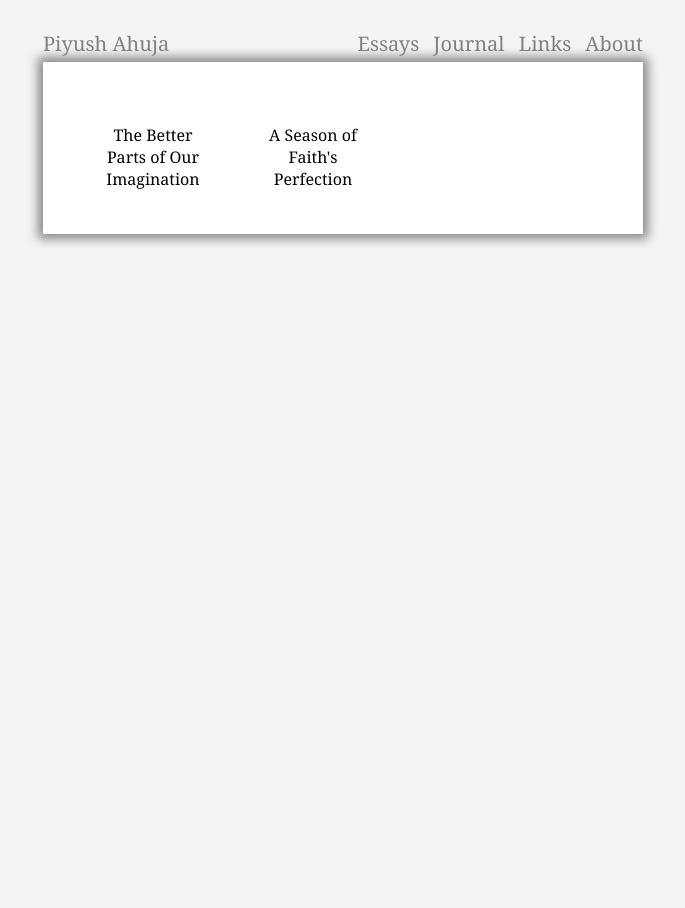
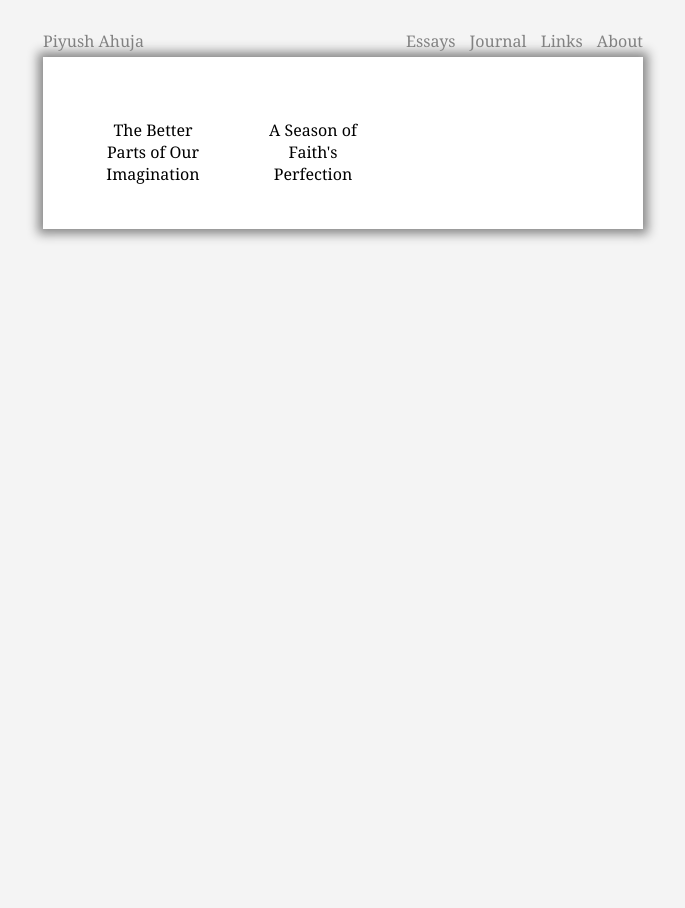
Before and after one commit to piyushahuja/piyushahuja.github.io, a Jekyll site: the page built from index.html, in a window 1280 px wide. Shown: the whole page, without its empty margins (215-900 px from the left). Built offline with Jekyll 4.4.1, drawn with Linux system fonts in a browser that asks for light colours; some web fonts are replaced.

Commit message:
Third  commit

```diff
--- a/css/main.css
+++ b/css/main.css
@@ -39,7 +39,7 @@ a:hover   {color:blue; text-decoration:underline; }
 
 .site-header {
   margin-left: 250px; margin-right: 250px; width: 600px; margin-bottom: 5px; position: relative; overflow: hidden;}
-.site-header a{font-size: 20px;color: #818181; }
+.site-header a{font-size: 16px;color: #818181; }
 .site-header:hover a{color:black;text-shadow: 2px 2px 4px #888888 ; }
 .site-header a:active{}
 .site-header a:hover{}
```
